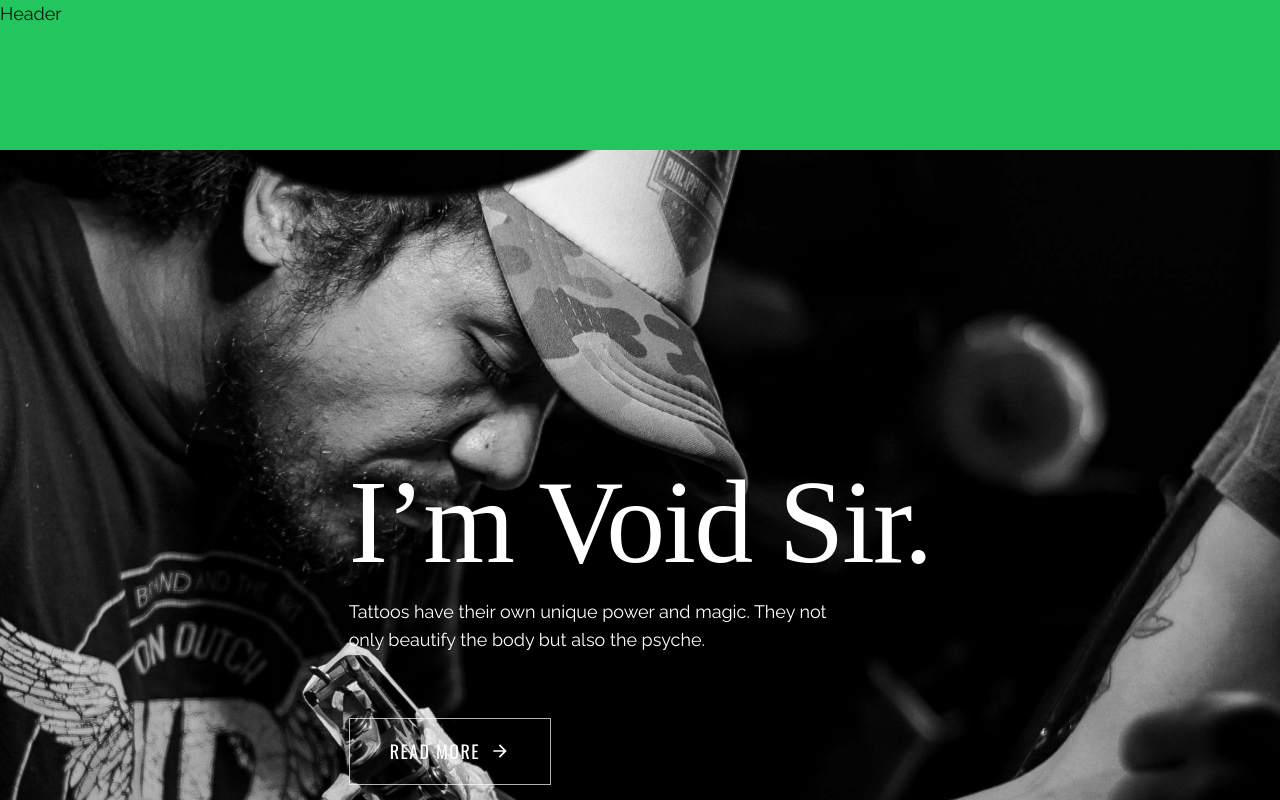
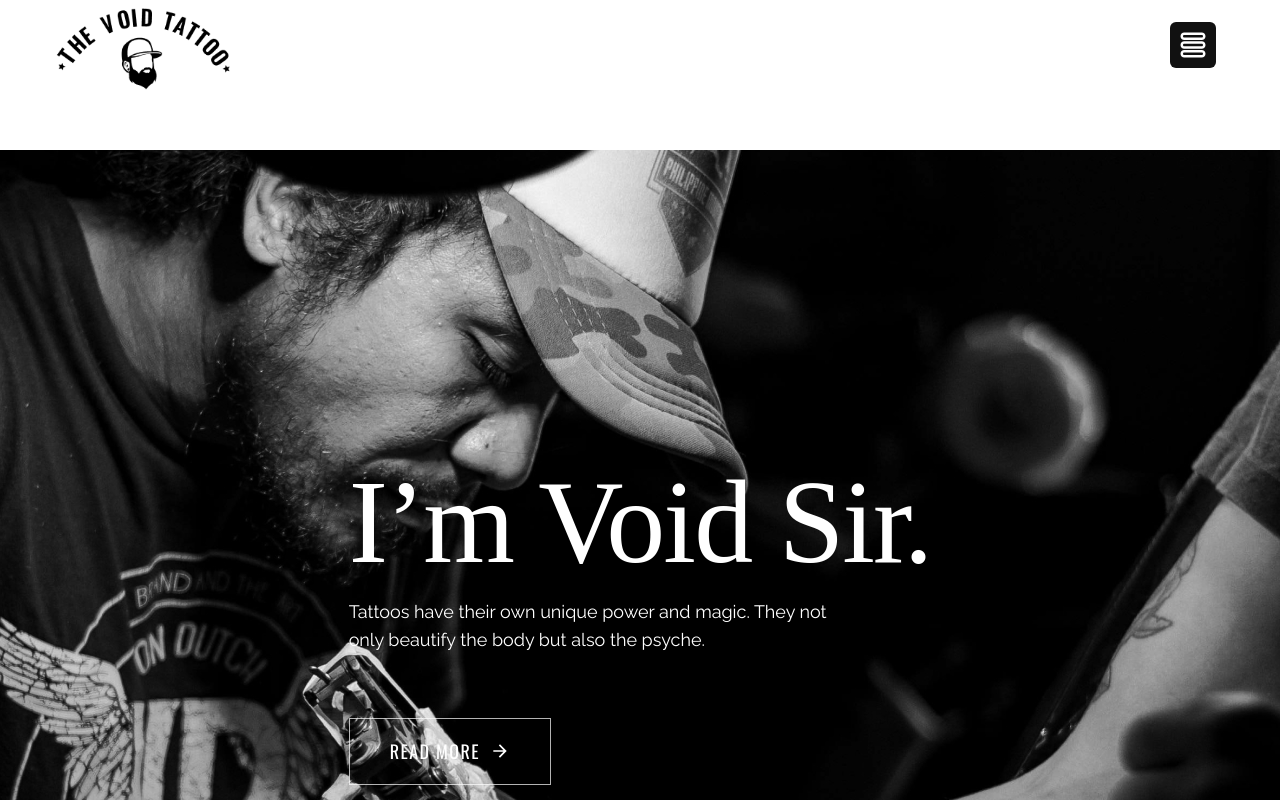
Before and after one commit to 4ric4/TatooShop, a React (Create React App) app: page / in a window 1280 px wide. Shown: the top 800 px of the page. Built offline with nearby package versions, Linux system fonts and the light colour scheme; the HTML template or start-up script is replaced by a standard one; a web font is replaced by a local one.

Commit message:
criacao do navbar

```diff
--- a/src/components/Header.js
+++ b/src/components/Header.js
@@ -1,29 +1,51 @@
-import React,{useState,useEffect} from 'react';
+import React, { useState, useEffect } from 'react';
 import { headerData } from '../data';
 import Nav from './Nav';
 import NavMobile from './NavMobile';
 import Socials from './Socials';
-import{} from 'react-icons/ti'
-import {TiThMenuOutline} from 'react-icons/ti'
-
-
-
+import { TiThMenuOutline } from 'react-icons/ti';
 
 const Header = () => {
-  const {logo} = headerData;
+  const { logo } = headerData;
 
-  const [isActive, setIsActive]= useState(false);
+  const [isActive, setIsActive] = useState(false);
+  const [navMobile, setNavMobile] = useState(false);
 
-  const [NavMobile, setNavMobile]= useState(false);
+  useEffect(() => {
+    window.addEventListener('scroll', () => {
+      window.scrollY > 50 ? setIsActive(true) : setIsActive(false);
+    });
+  }, []);
 
-  useEffect(()=>{
-    window.addEventListener('scroll',()=>{
-      window.scrollY > 50 ? setIsActive(true): setIsActive(false);
-    })
-  })
-  return <header className={`${isActive? 'bg-red-500 h-[100px] lg:h-[100px] shadow-lg': 'bg-green-500 h-[120px] lg:h-[150px]'}
-  fixed left-0 right-o top-0 z10 max-w-[1920px] w-full mx-auto transition-all duration-300
-  `}>Header</header>;
+  return (
+    <header
+      className={`${
+        isActive ? 'h-[100px] lg:h-[100px] shadow-lg' : 'h-[120px] lg:h-[150px]'
+      }
+      fixed left-0 right-0 z-10 max-w-[1920px] w-full mx-auto transition-all duration-300`}
+    >
+      <div>
+        <div className="flex justify-between items-center h-full pl-[50px] pr-[60px]">
+          <a href="/">
+            <img className="w-[188px] h-[90]" src={logo} alt="Logo" />
+          </a>
+          <div className="hidden xl:flex">
+            <nav />
+          </div>
+          <div className="xl:hidden absolute right-[5%] bg-dark text-white p-2 rounded-md cursor-pointer">
+            <TiThMenuOutline className="text-3xl" />
+          </div>
+          <div
+            className={`${
+              navMobile ? 'max-h-full' : 'max-h-0'
+            } fixed bg-red-500 w-full h-full left-0 -z-10 transition-all duration-300`}
+          >
+            <NavMobile />
+          </div>
+        </div>
+      </div>
+    </header>
+  );
 };
 
 export default Header;
--- a/src/components/NavMobile.js
+++ b/src/components/NavMobile.js
@@ -1,7 +1,25 @@
 import React from 'react';
+import { navData } from '../data';
+import Socials from './Socials';
 
 const NavMobile = () => {
-  return <div>NavMobile</div>;
+  const { items } = navData;
+  return (
+    <nav className="w-full h-full flex flex-col justify-evenly overflow-hidden bg-green-500">
+      <ul className="flex flex-col justify-center items-center gap-y-6 py-6 mb-8">
+        {items.map((item, index) => {
+          return (
+            <li key={index}>
+              <a className='text-2xl font-primary uppercase' href={item.href}>{item.name}</a>
+            </li>
+          );
+        })}
+      </ul>
+      <div className='text-2xl'>
+        <Socials />
+      </div>
+    </nav>
+  );
 };
 
 export default NavMobile;
```
